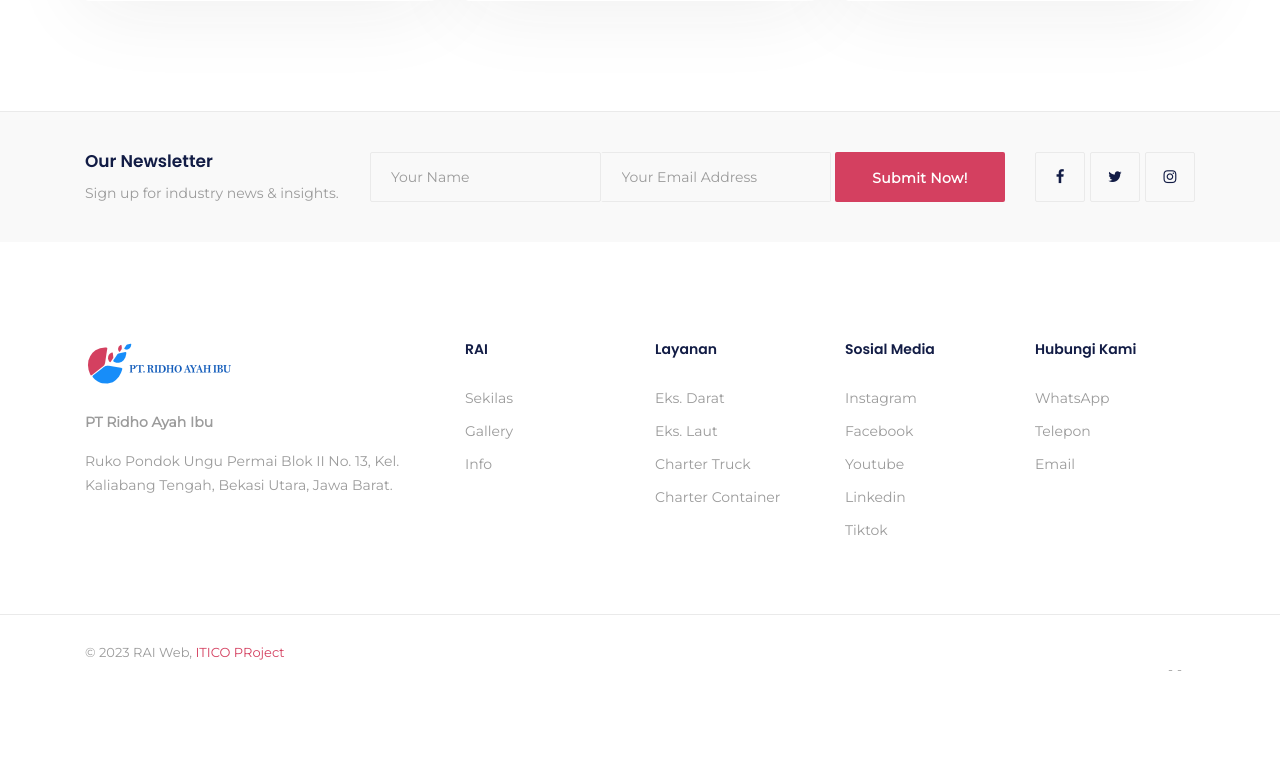
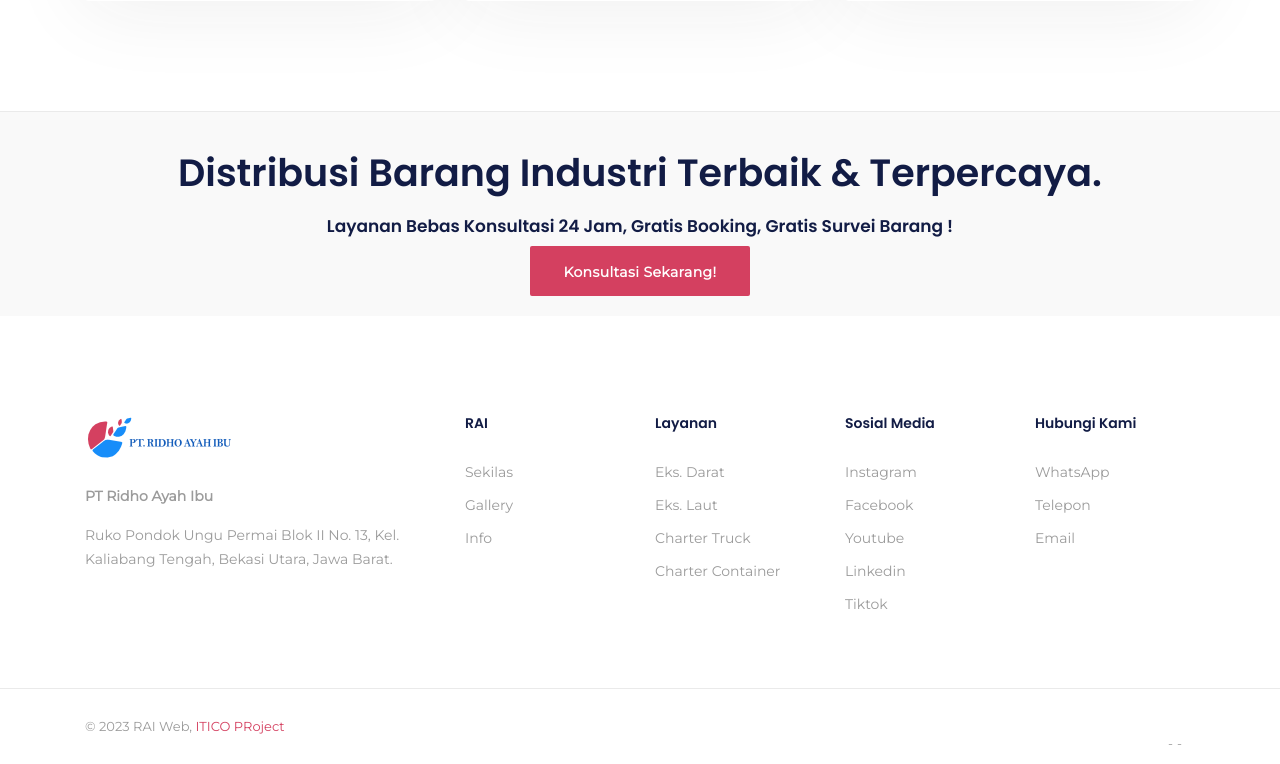
Before and after one commit to brilyanhidayat/rai, a PHP site: page /contacs.php in a window 1280 px wide. Shown: the part 1955-2719 px from the top of the page. Before the commit the page ends 2626 px from the top, so only its background shows below. Run offline with PHP 8.4, Linux system fonts and the light colour scheme; some libraries are stand-ins or nearby versions; some web fonts are replaced.

Commit message:
CTA, foto

```diff
--- a/footer.php
+++ b/footer.php
@@ -6,29 +6,19 @@
     <footer id="footer" class="footer">
       <div class="footer-newsletter">
         <div class="container">
-          <div class="row">
-            <div class="col-sm-12 col-md-12 col-lg-12 col-xl-3">
+          <div class="">
+            <div class="">
+
+              <center>
               <div class="footer__newsletter-text">
-                <h6>Our Newsletter</h6>
-                <p>Sign up for industry news & insights.</p>
+                <h3>Distribusi Barang Industri Terbaik & Terpercaya.</h3>
+                <p><h6>Layanan Bebas Konsultasi 24 Jam, Gratis Booking, Gratis Survei Barang !</h6></p>
+                <button class="btn btn__primary btn__lg">Konsultasi Sekarang!</button>
+
               </div><!-- /.footer-newsletter-text -->
+            </center>
             </div><!-- /.col-xl-3-->
-            <div class="col-sm-12 col-md-12 col-lg-9 col-xl-7">
-              <form class="footer__newsletter-form d-flex flex-wrap">
-                <div class="form-group d-flex flex-1 mb-20 mr-1">
-                  <input type="text" class="form-control" placeholder="Your Name">
-                  <input type="email" class="form-control" placeholder="Your Email Address">
-                </div>
-                <button class="btn btn__primary btn__hover3 mb-20">Submit Now!</button>
-              </form>
-            </div><!-- /.col-xl-7 -->
-            <div class="col-sm-12 col-md-12 col-lg-3 col-xl-2">
-              <div class="social__icons justify-content-end">
-                <a href="#"><i class="fa fa-facebook"></i></a>
-                <a href="#"><i class="fa fa-twitter"></i></a>
-                <a href="#"><i class="fa fa-instagram"></i></a>
-              </div><!-- /.social-icons -->
-            </div><!-- /.col-xl-2 -->
+
           </div><!-- /.row -->
         </div><!-- /.container -->
       </div>
```
Also changed, not shown: index.php (+20 -24 lines).
